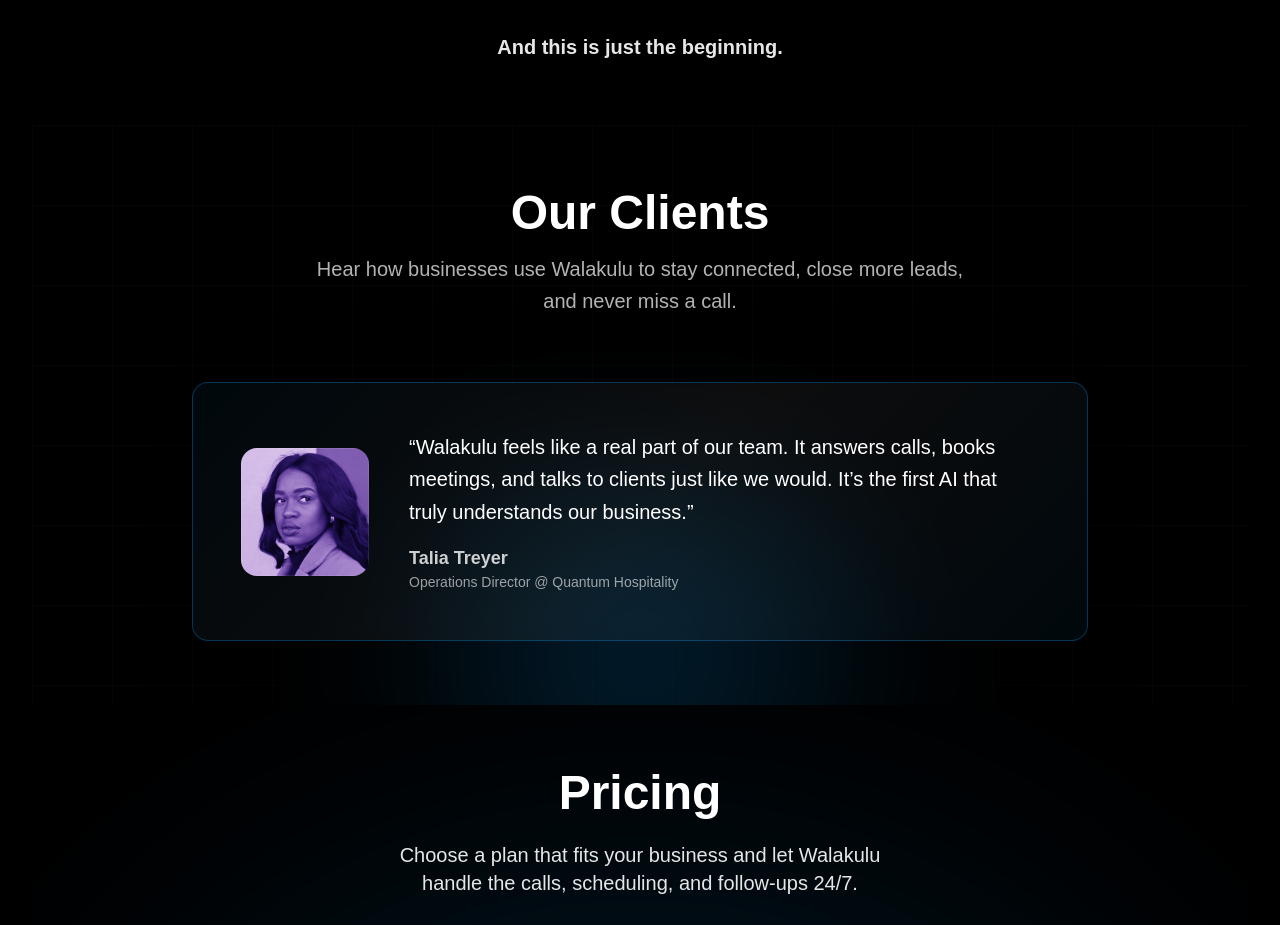
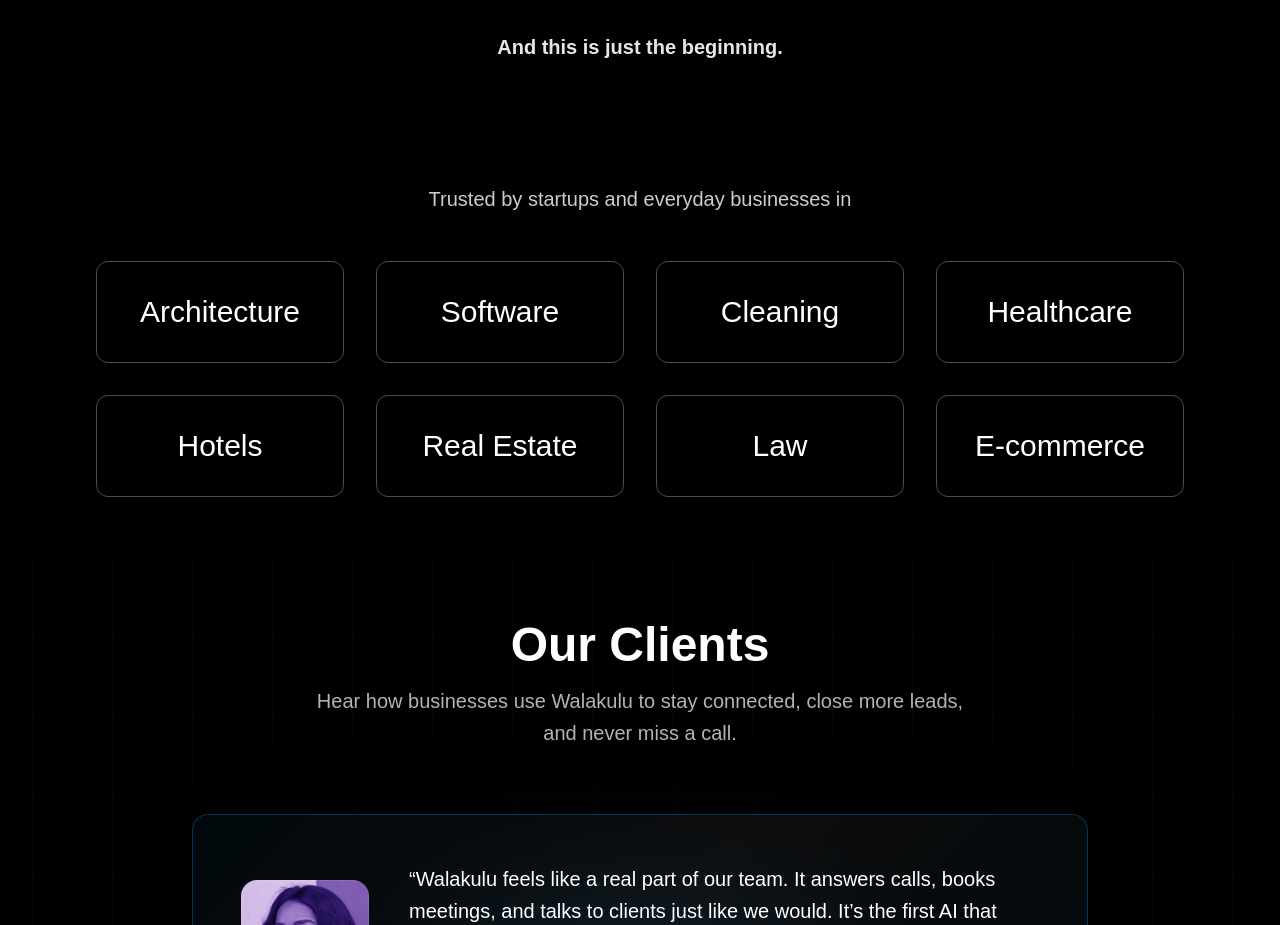
Before and after one commit to AzhaFauz/Wala_kulu, a Next.js app: page / in a window 1280 px wide. Shown: the part 1745-2670 px from the top of the page. Built offline with nearby package versions, Linux system fonts and the light colour scheme.

Commit message:
Implemented trusted by section

```diff
--- /dev/null
+++ b/app/components/trusted-by-section.tsx
@@ -0,0 +1,35 @@
+"use client";
+
+export default function TrustedBySection() {
+  const categories = [
+    "Architecture",
+    "Software",
+    "Cleaning",
+    "Healthcare",
+    "Hotels",
+    "Real Estate",
+    "Law",
+    "E-commerce",
+  ];
+
+  return (
+    <section className="w-full bg-background text-white flex flex-col items-center justify-center px-4 sm:px-6 lg:px-16 py-15">
+      {/* Sub-sub-heading */}
+      <h3 className="text-white/80 text-center text-sm sm:text-base md:text-xl font-medium mb-12">
+        Trusted by startups and everyday businesses in
+      </h3>
+
+      {/* Categories Grid */}
+      <div className="grid grid-cols-2 sm:grid-cols-4 gap-6 sm:gap-8 max-w-7xl w-full">
+        {categories.map((category, idx) => (
+          <div
+            key={idx}
+            className="flex items-center justify-center border border-white/30 rounded-xl py-6 sm:py-8 px-4 sm:px-6 text-center text-sm sm:text-3xl font-medium hover:scale-105 transition-transform cursor-default"
+          >
+            {category}
+          </div>
+        ))}
+      </div>
+    </section>
+  );
+}
--- a/app/page.tsx
+++ b/app/page.tsx
@@ -4,6 +4,7 @@ import Header from "./components/header";
 import Footer from "./components/footer";
 import HeroSection from "./components/hero-section";
 import BuiltSection from "./components/built-section";
+import TrustedBySection from "./components/trusted-by-section";
 import CustomerSupportSection from "./components/customer-support-section";
 import OurClientsSection from "./components/our-clients-section";
 import PricingSection from "./components/pricing-section";
@@ -15,6 +16,7 @@ export default function HomePage() {
       <main className="flex flex-col items-center justify-center grow px-4 py-12 sm:px-6 lg:px-8 text-center">
         <HeroSection />
         <BuiltSection />
+        <TrustedBySection />
         <OurClientsSection />
         <PricingSection />
         <CustomerSupportSection />
```
